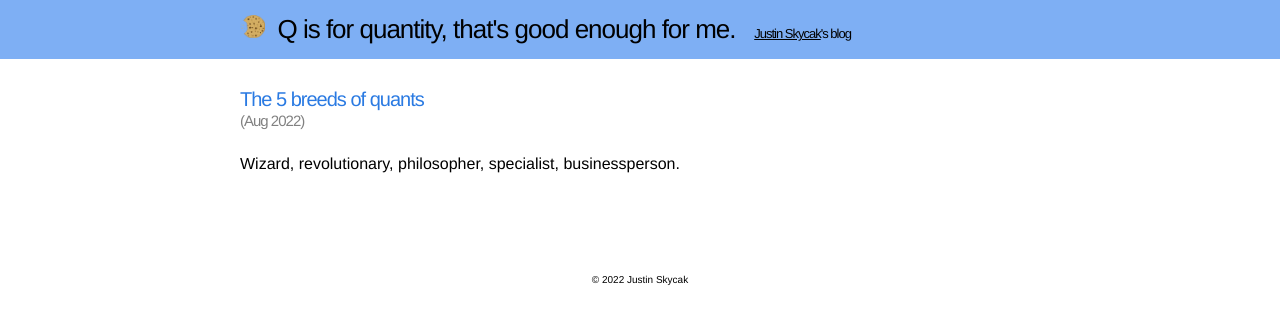
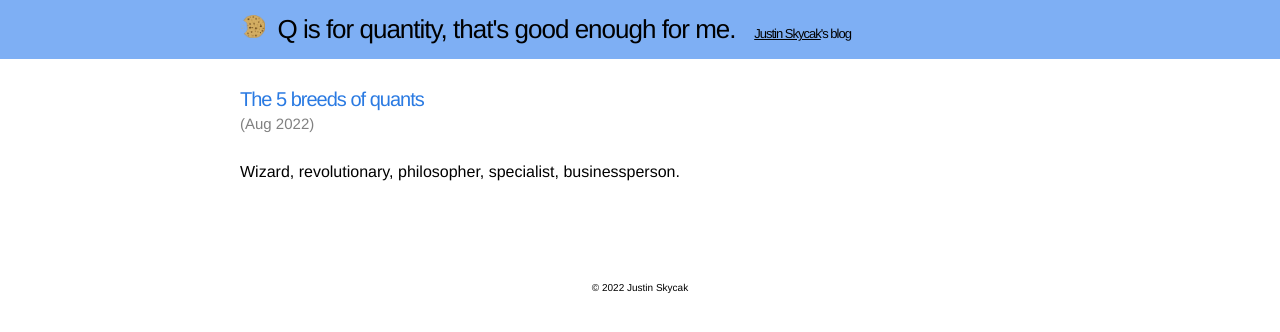
Before and after one commit to quantmonster/quantmonster.github.io, a Jekyll site: the page built from index.html, in a window 1280 px wide. Shown: the top 332 px of the page. Built offline with Jekyll 4.4.1, drawn with Linux system fonts in a browser that asks for light colours.

Commit message:
tweak post date

```diff
--- a/index.html
+++ b/index.html
@@ -8,7 +8,7 @@ layout: default
     {% for post in site.posts %}
       <li>
         <!--<span class="post-date">{{ post.date | date: "%b %-d, %Y" }}</span>-->
-        <a class="post-link" href="{{ post.url | prepend: site.baseurl }}">{{ post.title }} <span class="post-date">({{ post.date | date: "%b %Y" }})</span></a>
+        <a class="post-link" href="{{ post.url | prepend: site.baseurl }}">{{ post.title }}</a> <font class="post-date">({{ post.date | date: "%b %Y" }})</font>
         <br>
         {{ post.excerpt }}
       </li>
```
